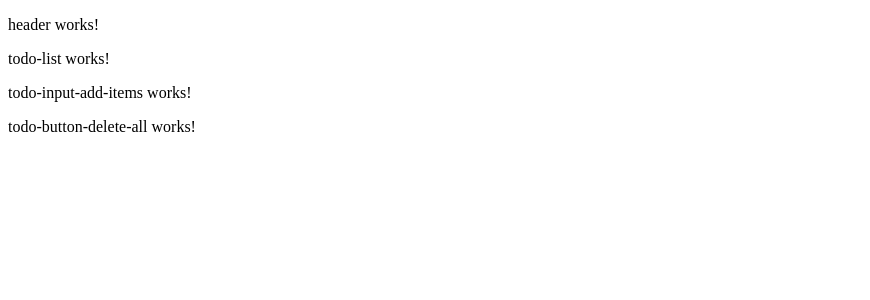
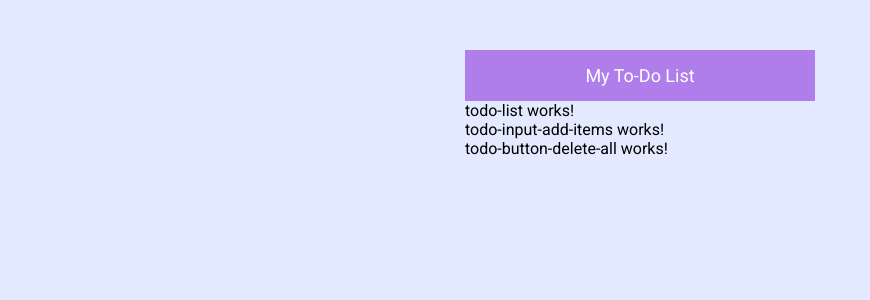
Before and after one commit to eliellds/to-do-list-angular, an Angular app: page / in a window 1280 px wide. Shown: the top 300 px of the page, without its empty margins (0-870 px from the left). Built offline with nearby package versions, Linux system fonts and the light colour scheme.

Commit message:
adicionando variaveis de estilo; organizando componentes

```diff
--- a/src/app/modules/home/components/header/header.component.html
+++ b/src/app/modules/home/components/header/header.component.html
@@ -1 +1 @@
-<p>header works!</p>
+<h1>My To-Do List</h1>
--- a/src/app/modules/home/components/header/header.component.scss
+++ b/src/app/modules/home/components/header/header.component.scss
@@ -0,0 +1,12 @@
+@import '../../../../../dist/scss/variables.scss';
+
+h1 {
+    width: 100%;
+    padding: 15px 0;
+
+    text-align: center;
+    font-size: 18px;
+    color: $secondary-text-color;
+
+    background-color: $tertiary-background-color;
+}
--- a/src/app/modules/home/components/todo-list/todo-list.component.html
+++ b/src/app/modules/home/components/todo-list/todo-list.component.html
@@ -1 +1,4 @@
 <p>todo-list works!</p>
+
+<app-todo-input-add-items></app-todo-input-add-items>
+<app-todo-button-delete-all></app-todo-button-delete-all>
--- a/src/app/modules/home/pages/home/home.component.html
+++ b/src/app/modules/home/pages/home/home.component.html
@@ -1,4 +1,6 @@
-<app-header></app-header>
-<app-todo-list></app-todo-list>
-<app-todo-input-add-items></app-todo-input-add-items>
-<app-todo-button-delete-all></app-todo-button-delete-all>
+<section class="container">
+
+    <app-header></app-header>
+    <app-todo-list></app-todo-list>
+
+</section>
--- a/src/styles.scss
+++ b/src/styles.scss
@@ -1 +1,20 @@
 /* You can add global styles to this file, and also import other style files */
+@import './dist/scss/variables.scss';
+@import url('https://fonts.googleapis.com/css2?family=Press+Start+2P&family=Roboto:wght@300;400;700&display=swap');
+
+* {
+    margin: 0;
+    padding: 0;
+    font-family: roboto;
+    font-weight: 400;
+}
+
+body {
+    background: $primary-background-color;
+}
+
+//Classes
+.container {
+    width: 350px;
+    margin: 50px auto;
+}
```
Also changed, not shown: src/assets/icons/icon-trash.svg (added), src/assets/img/bg-task.png (added), src/dist/scss/variables.scss.
